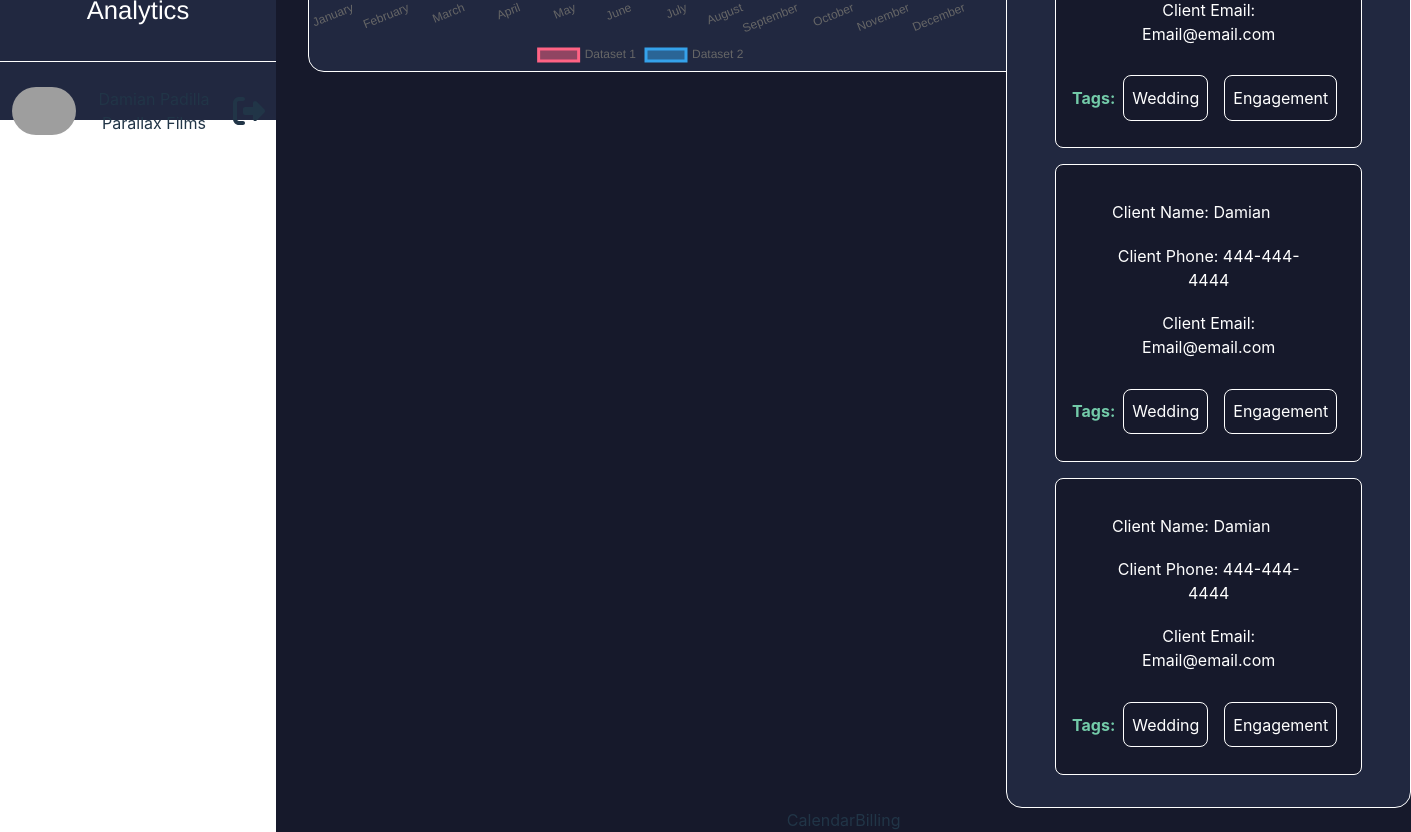
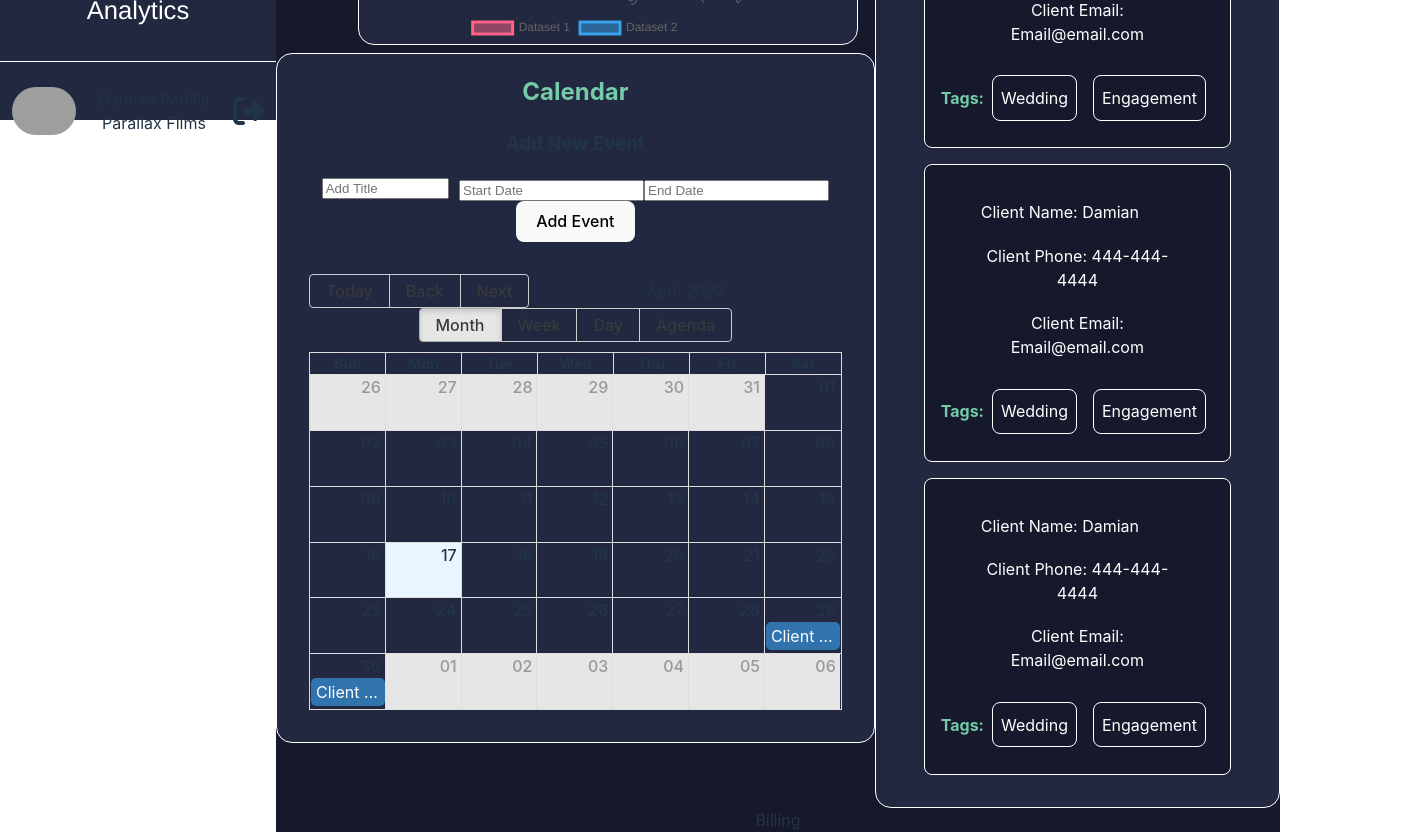
Before and after one commit to Damianpad/vivid, a React (Vite) app in the folder frontend/: page /dashboard in a window 1280 px wide. Shown: the part 680-1512 px from the top of the page, 1411 px wide, since content can reach past the window. Built offline with nearby package versions, Linux system fonts and the light colour scheme; grey boxes are pictures that could not be loaded.

Commit message:
feat: created calendar feat (viv-11)

```diff
--- /dev/null
+++ b/frontend/components/Calendar/Calendar.jsx
@@ -0,0 +1,87 @@
+import { StyledEventCalendar } from "./Calendar.styles"
+import { Calendar, dateFnsLocalizer } from "react-big-calendar"
+import format from "date-fns/format"
+import parse from "date-fns/parse"
+import startOfWeek from "date-fns/startOfWeek"
+import getDay from "date-fns/getDay"
+import enUS from 'date-fns/locale/en-US'
+import "react-big-calendar/lib/css/react-big-calendar.css"
+import React, { useState } from "react"
+import DatePicker from "react-datepicker"
+import "react-datepicker/dist/react-datepicker.css"
+
+
+const locales = {
+    "en-US": enUS,
+}
+
+const localizer = dateFnsLocalizer({
+  format,
+  parse,
+  startOfWeek,
+  getDay,
+  locales,
+})
+
+const events = [
+    {
+        title: "Client Meeting",
+        allDay: true,
+        start: new Date(2023,3,29),
+        end: new Date(2023,3,29)
+    },
+    {
+        title: "Client Meeting",
+        allDay: true,
+        start: new Date(2023,3,30),
+        end: new Date(2023,3,30)
+    }
+]
+
+const EventCalendar = () => {
+    const [newEvent, setNewEvent] = useState({
+        title: '',
+        start: '',
+        end: ''
+    })
+    const [allEvents, setAllEvents] = useState(events)
+
+    const handleAddEvent = () => {
+        setAllEvents([...allEvents, newEvent])
+    }
+
+    return (
+        <StyledEventCalendar>
+        <div className="calendarContainer">
+        <h2 className="calendarTitle">Calendar</h2>
+        <div className="addEventContainer">
+        <h3>Add New Event</h3>
+        <div className="eventInputContainer">
+            <input type="text" placeholder="Add Title" style={{width: "20%", marginRight: "10px"}}
+            value={newEvent.title}
+            onChange={(e) => setNewEvent({...newEvent, title: e.target.value})}
+            />
+            <DatePicker placeholderText="Start Date" style={{marginRight: "10px"}}
+            selected={newEvent.start} onChange={(start) => setNewEvent({...newEvent, start})}
+            />
+            <DatePicker placeholderText="End Date"
+            selected={newEvent.end} onChange={(end) => setNewEvent({...newEvent, end})}
+            />
+            </div>
+            <button onClick={handleAddEvent}>Add Event</button>
+
+        </div>
+
+        <Calendar
+        className="eventCalendar"
+        localizer={localizer}
+        events={allEvents}
+        startAccessor="start"
+        endAccessor="end"
+        style={{ height: 500 }} />
+        </div>
+        </StyledEventCalendar>
+    )
+}
+
+export default EventCalendar;
--- /dev/null
+++ b/frontend/components/Calendar/Calendar.styles.js
@@ -0,0 +1,28 @@
+import styled from 'styled-components'
+
+// Dark Purple
+const main = `#212840`
+// Light Green
+const secondary = `#73cba9`
+// Dark DARK Purple
+const dark = `#116192b`
+
+export const StyledEventCalendar = styled.section `
+.calendarContainer {
+    border: 1px solid white;
+    background: ${main};
+    border-radius: 1em;
+}
+& .calendarTitle {
+    color: ${secondary};
+
+}
+& .eventCalendar {
+    padding: 2em;
+}
+& .eventInputContainer {
+    display: flex;
+    justify-content: center;
+    align-items: center;
+}
+`
--- a/frontend/package.json
+++ b/frontend/package.json
@@ -14,8 +14,11 @@
     "@fortawesome/free-solid-svg-icons": "^6.4.0",
     "@fortawesome/react-fontawesome": "^0.2.0",
     "chart.js": "^4.2.1",
+    "date-fns": "^2.29.3",
     "react": "^18.2.0",
+    "react-big-calendar": "^1.6.9",
     "react-chartjs-2": "^5.2.0",
+    "react-datepicker": "^4.11.0",
     "react-dom": "^18.2.0",
     "react-router-dom": "^6.10.0",
     "styled-components": "^5.3.9"
--- a/frontend/src/App.css
+++ b/frontend/src/App.css
@@ -71,3 +71,9 @@
   display: flex;
   justify-content: space-around;
 }
+.quickViewContainer {
+  display: flex;
+  justify-content: center;
+  align-items: center;
+  flex-direction: column;
+}
--- a/frontend/src/pages/dashboard.jsx
+++ b/frontend/src/pages/dashboard.jsx
@@ -1,6 +1,7 @@
 import QuickAction from '../../components/QuickAction/QuickAction'
 import AnalyticsChart from '../../components/AnalyticsChart/AnalyticsChart'
 import ClientList from '../../components/ClientList/ClientList'
+import Calendar from '../../components/Calendar/Calendar'
 import '../App.css'
 
 
@@ -15,6 +16,7 @@
             <div className='quickViewContainer'>
                 <QuickAction />
                 <AnalyticsChart />
+                <Calendar />
             </div>
             <div className='clientListContainer'>
                 <ClientList />
@@ -22,7 +24,7 @@
         </div>
 
             <div>
-            <span>Calendar</span>
+
                 <span>Billing</span>
             </div>
         </div>
```
Also changed, not shown: 1 other file (tests, documents, lock files or other folders).
